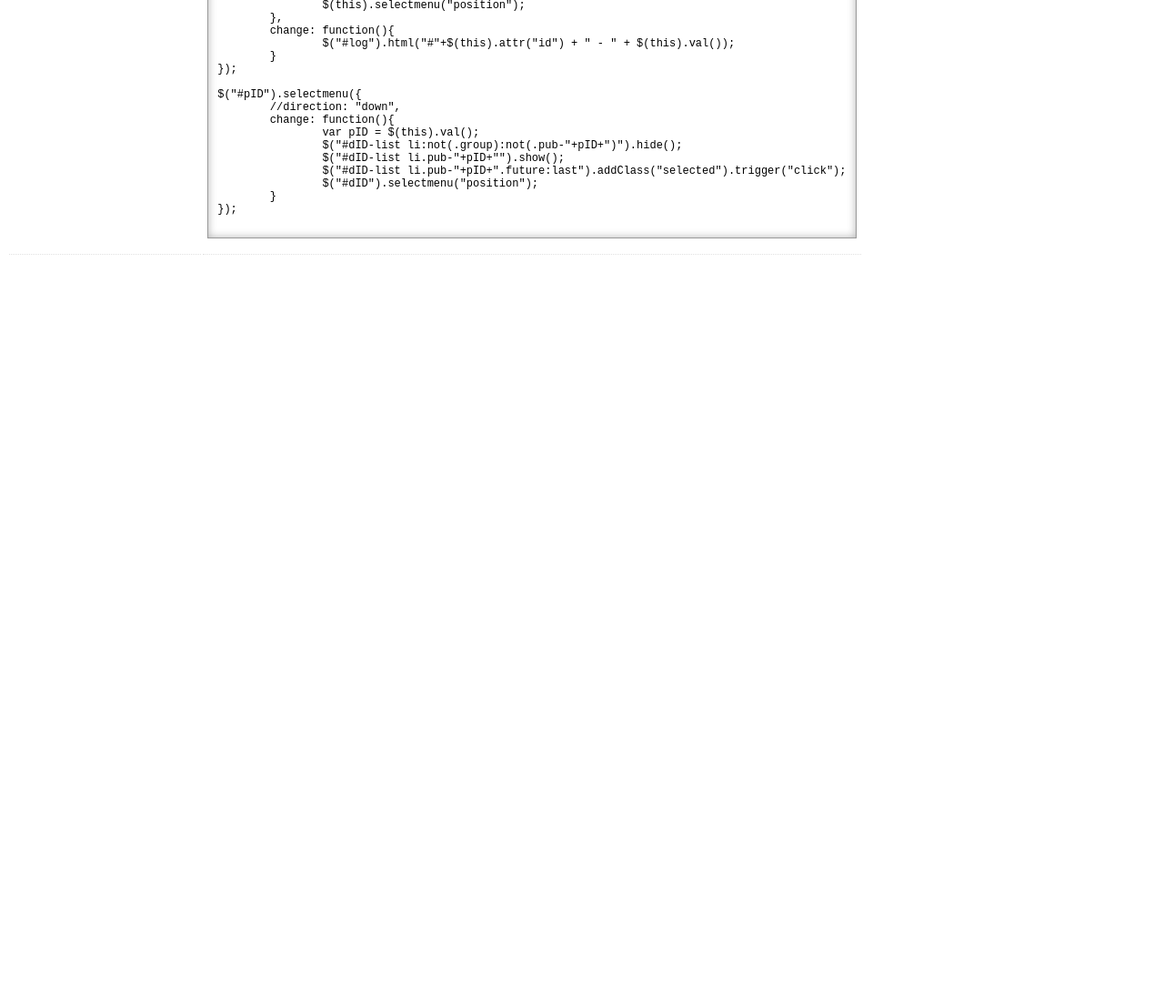
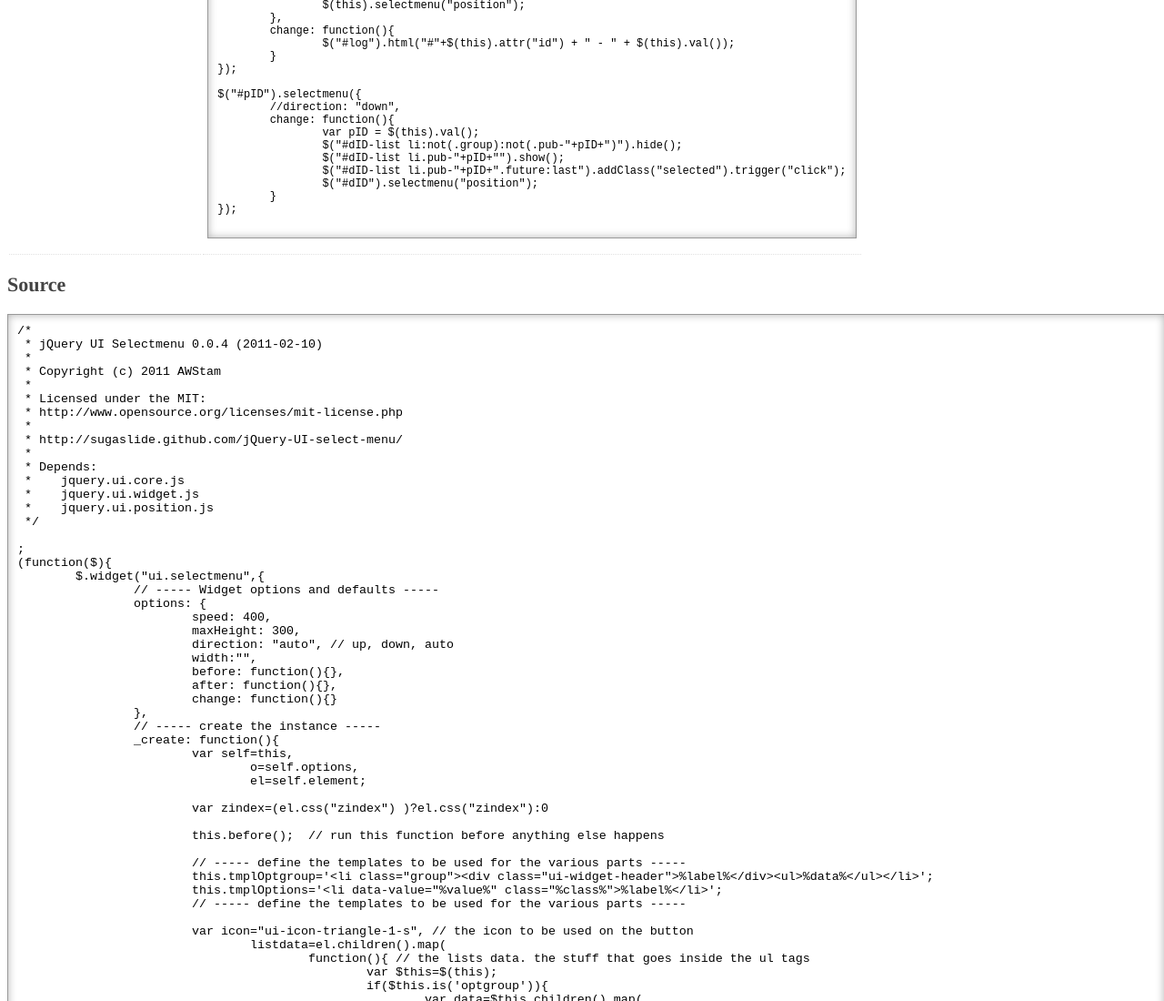
Before and after one commit to WilliamStam/jQuery-UI-select-menu, a plain HTML site: page index.htm in a window 1280 px wide. Shown: the part 1458-2558 px from the top of the page at 91% size. Before the commit the page ends 1748 px from the top, so only its background shows below. Drawn offline with nearby package versions, Linux system fonts and the light colour scheme.

Commit message:
wow git is messed up lol... im an idiot user.. cant find the right buttons to push

```diff
--- a/index.htm
+++ b/index.htm
@@ -126,6 +126,14 @@
 			border             : #999 1px solid;
 			padding            : 10px;
 
+		}
+		#src {
+			width:99%;
+			-moz-box-shadow    : inset 0 0 10px rgba(0, 0, 0, 0.3);
+			-webkit-box-shadow : inset 0 0 10px rgba(0, 0, 0, 0.3);
+			box-shadow         : inset 0 0 10px rgba(0, 0, 0, 0.3);
+			border             : #999 1px solid;
+			padding            : 10px;
 		}
 
 		-->
@@ -329,6 +337,11 @@ $("#pID").selectmenu({
 		</td>
 	</tr>
 </table>
+<h2>Source</h2>
+<pre id="srcpre"></pre>
+	<textarea readonly id="src">
+	</textarea>
+
 <script type="text/javascript" src="http://ajax.googleapis.com/ajax/libs/jquery/1.5/jquery.min.js"></script>
 <script type="text/javascript" src="http://ajax.googleapis.com/ajax/libs/jqueryui/1.8.9/jquery-ui.min.js"></script>
 
@@ -336,6 +349,15 @@ $("#pID").selectmenu({
 
 <script language="javascript">
 	$(document).ready(function (){
+
+		$.get("jquery.ui.selectmenu.js",function(d){
+			var h = $("#srcpre").html(d).height();
+
+			$("#srcpre").hide();
+			$("#src").val(d).height(h);
+		});
+
+
 		$("select[name='select1']").selectmenu();
 		$("select[name='select2']").selectmenu({
 			direction: "down",
```
